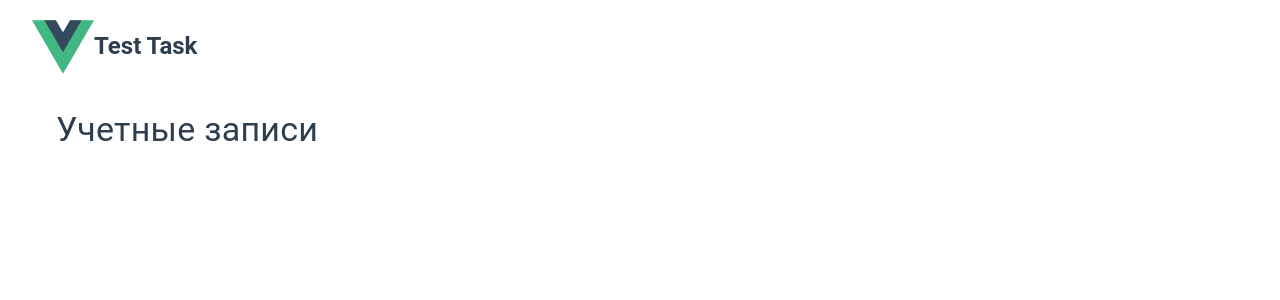
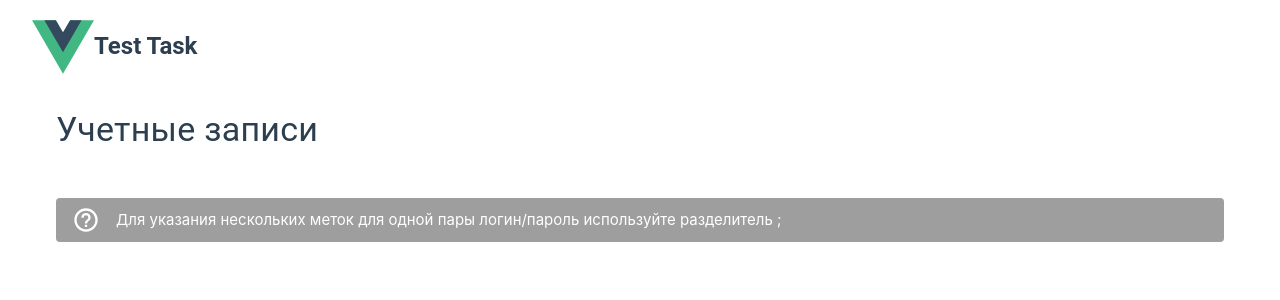
Before and after one commit to zoloto-v/accounts-list, a Vue app: page / in a window 1280 px wide. Shown: the top 300 px of the page. Built offline with nearby package versions, Linux system fonts and the light colour scheme; the HTML template or start-up script is replaced by a standard one.

Commit message:
install mdi-icons

```diff
--- a/package.json
+++ b/package.json
@@ -25,6 +25,7 @@
     "vuetify": "^3.10.5"
   },
   "devDependencies": {
+    "@mdi/js": "^7.4.47",
     "@tsconfig/node22": "^22.0.2",
     "@types/jsdom": "^21.1.7",
     "@types/node": "^22.18.6",
--- a/src/main.ts
+++ b/src/main.ts
@@ -7,10 +7,18 @@ import App from './app/App.vue'
 import { createVuetify } from 'vuetify'
 import * as components from 'vuetify/components'
 import * as directives from 'vuetify/directives'
+import { aliases, mdi } from 'vuetify/iconsets/mdi-svg'
 
 const vuetify = createVuetify({
   components,
   directives,
+  icons: {
+    defaultSet: 'mdi',
+    aliases,
+    sets: {
+      mdi,
+    },
+  },
 })
 
 const app = createApp(App)
--- a/src/pages/accounts/ui/AccountPage.vue
+++ b/src/pages/accounts/ui/AccountPage.vue
@@ -1,9 +1,13 @@
 <script setup lang="ts">
 import { TitleComponent } from '@/shared/ui/title';
+import { mdiHelpCircleOutline } from '@mdi/js'
 </script>
 
 <template>
-  <TitleComponent title="Учетные записи" />
+  <TitleComponent title="Учетные записи" class="mb-12" />
+  <v-alert color="grey" density="compact" :icon="mdiHelpCircleOutline" class="mb-12">
+    Для указания нескольких меток для одной пары логин/пароль используйте разделитель ;
+  </v-alert>
 </template>
 
 <style scoped></style>
```
Also changed, not shown: 1 other file (tests, documents, lock files or other folders).
